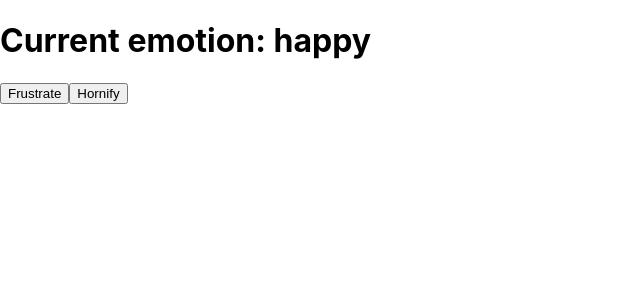
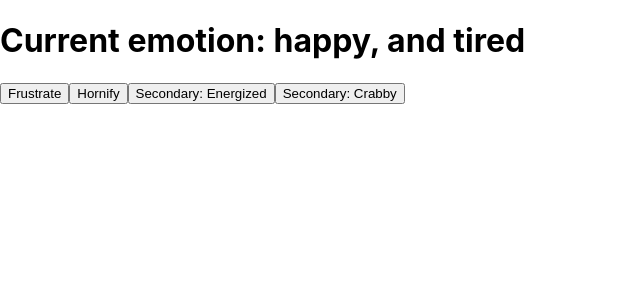
Before and after one commit to cgremaud/react-essentials, a React (Create React App) app: page / in a window 1280 px wide. Shown: the top 300 px of the page, without its empty margins (0-640 px from the left). Built offline with nearby package versions, Linux system fonts and the light colour scheme.

Commit message:
finished useEffect video

```diff
--- a/src/App.js
+++ b/src/App.js
@@ -1,18 +1,33 @@
-import React, { useState } from "react";
+import React, { useState, useEffect } from "react";
 import './App.css';
 
 function App() {
   const [emotion, setEmotion] = useState("happy");
+  const [secondary, setSecondary] = useState("tired")
+
+  useEffect(() => {
+    console.log(`It's ${emotion} around here.`)
+  }, [emotion])
+
+  useEffect(() => {
+    console.log(`It's ${secondary} too!`)
+  }, [secondary])
 
   return (
     <>
-      <h1>Current emotion: {emotion}</h1>
+      <h1>Current emotion: {emotion}, and {secondary}</h1>
       <button onClick={ () => setEmotion("frustrated") }>
         Frustrate
       </button>
       <button onClick = { () => setEmotion("horny") }>
         Hornify
       </button>
+      <button onClick = { () => setSecondary("energized") }>
+        Secondary: Energized
+      </button>
+      <button onClick = { () => setSecondary("crabby") }>
+        Secondary: Crabby
+      </button>
     </>
   );
 }
```
